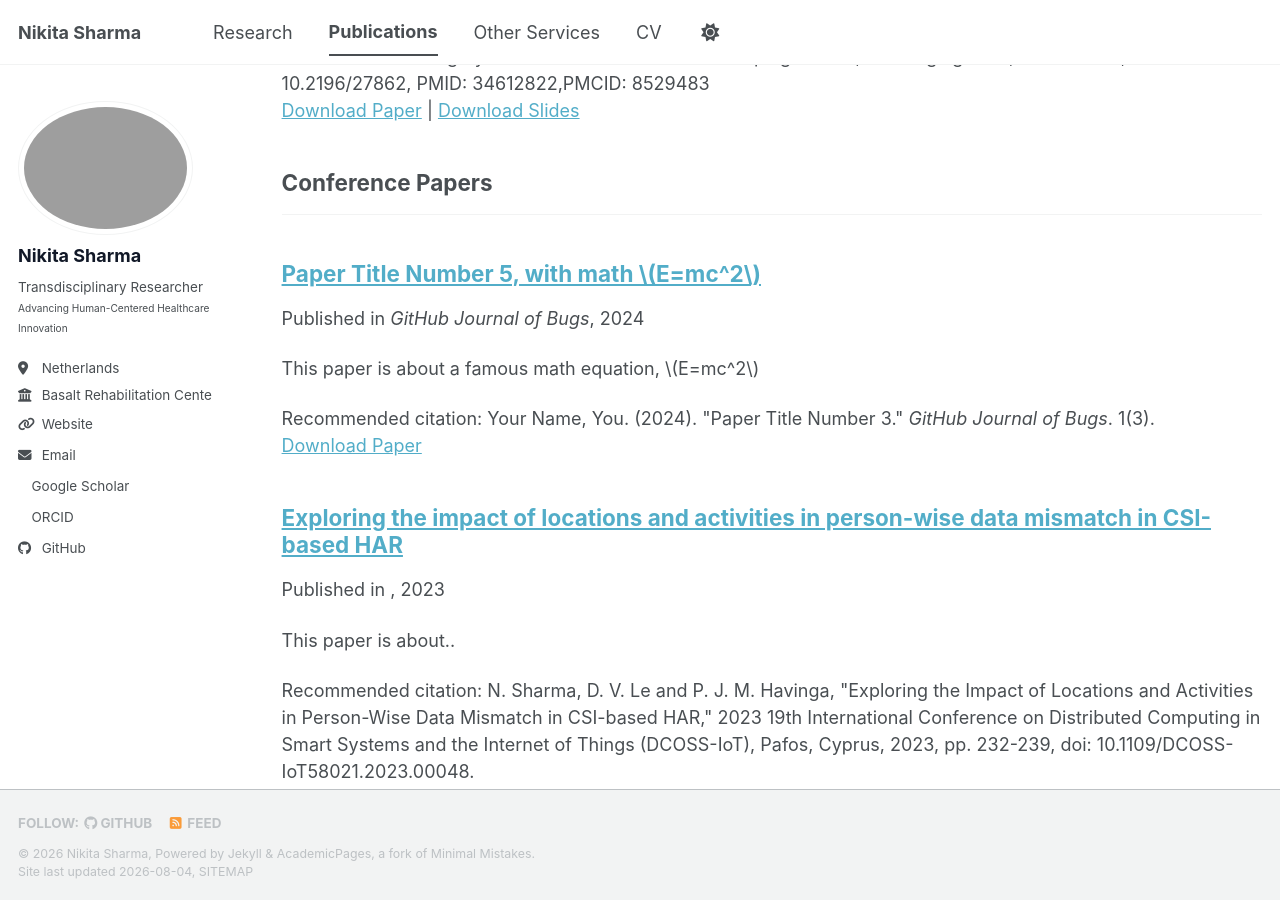
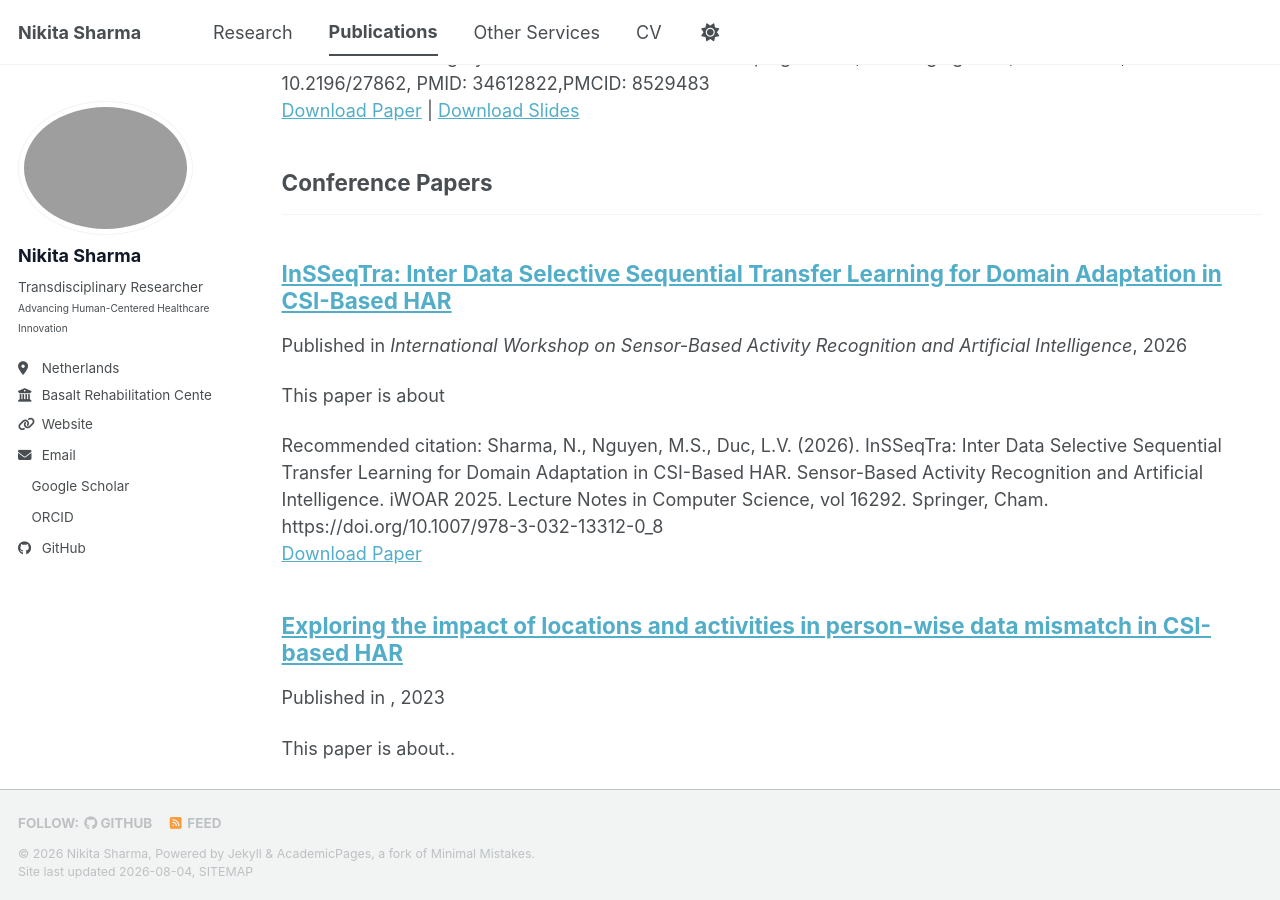
Before and after one commit to nikitasharma14/Portfolio, a Jekyll site: the page built from _pages/publications.html, in a window 1280 px wide and 900 px high, scrolled down 1115 px. Built offline with Jekyll 4.4.1, drawn with Linux system fonts in a browser that asks for light colours; a style sheet for code colours, icons or effects is not loaded.

Commit message:
Update 2025-06-08-paper-title-number-5.md

```diff
--- a/_publications/2025-06-08-paper-title-number-5.md
+++ b/_publications/2025-06-08-paper-title-number-5.md
@@ -1,13 +1,13 @@
 ---
-title: "Paper Title Number 5, with math $$E=mc^2$$"
+title: "InSSeqTra: Inter Data Selective Sequential Transfer Learning for Domain Adaptation in CSI-Based HAR"
 collection: publications
 category: conferences
 permalink: /publication/2024-02-17-paper-title-number-4
-excerpt: 'This paper is about a famous math equation, $$E=mc^2$$'
-date: 2024-02-17
-venue: 'GitHub Journal of Bugs'
-paperurl: 'https://academicpages.github.io/files/paper3.pdf'
-citation: 'Your Name, You. (2024). &quot;Paper Title Number 3.&quot; <i>GitHub Journal of Bugs</i>. 1(3).'
+excerpt: 'This paper is about '
+date: 2026-01-01
+venue: 'International Workshop on Sensor-Based Activity Recognition and Artificial Intelligence'
+paperurl: 'https://link.springer.com/chapter/10.1007/978-3-032-13312-0_8/'
+citation: 'Sharma, N., Nguyen, M.S., Duc, L.V. (2026). InSSeqTra: Inter Data Selective Sequential Transfer Learning for Domain Adaptation in CSI-Based HAR. Sensor-Based Activity Recognition and Artificial Intelligence. iWOAR 2025. Lecture Notes in Computer Science, vol 16292. Springer, Cham. https://doi.org/10.1007/978-3-032-13312-0_8'
 ---
 
 Using [MathJax](https://www.mathjax.org/) in the description is supported - $$E=mc^2$$ - however, the use must be mindful that the default delimiters are `$$...$$` and `\\[...\\]` which differs from the `$...$` that is typically expected.
```
